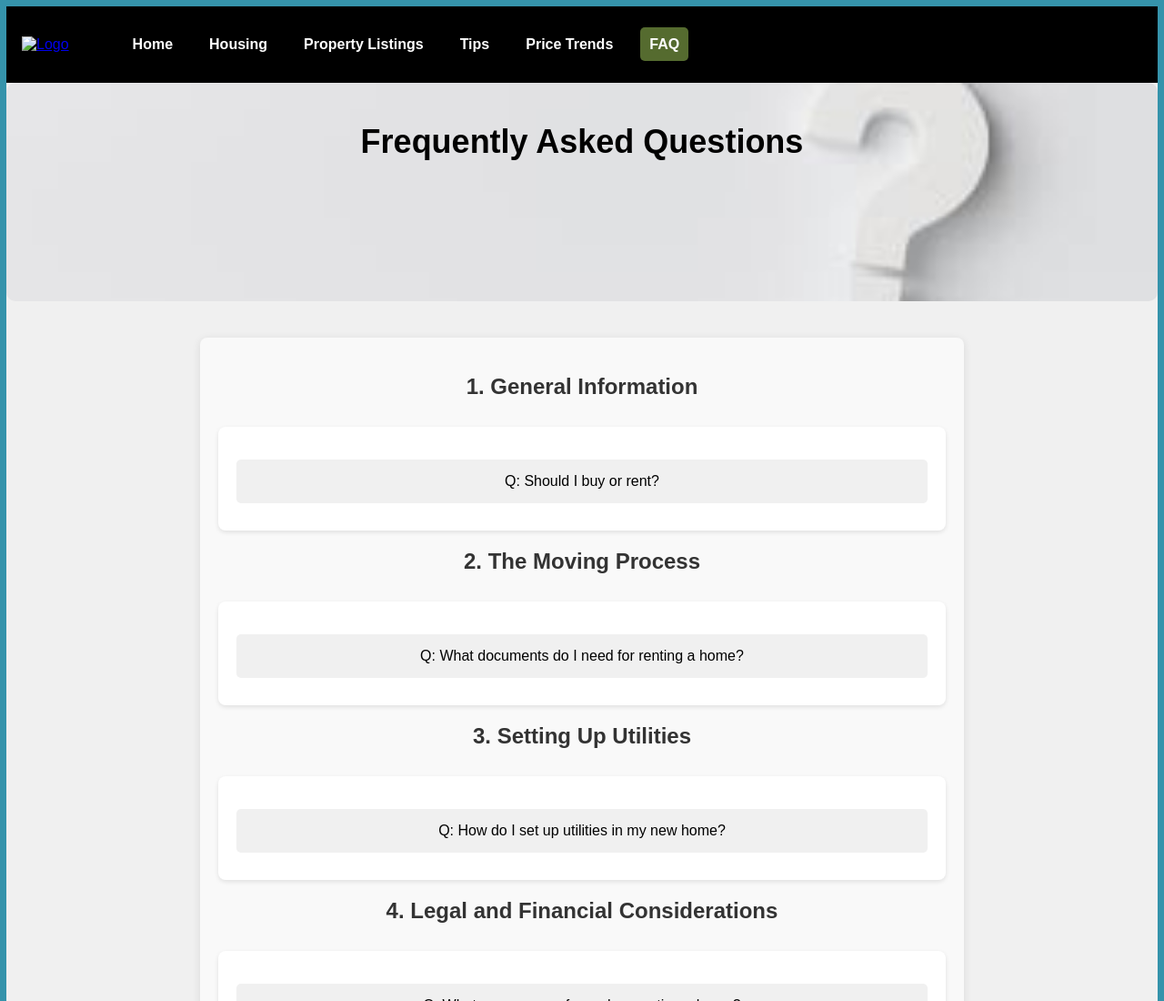
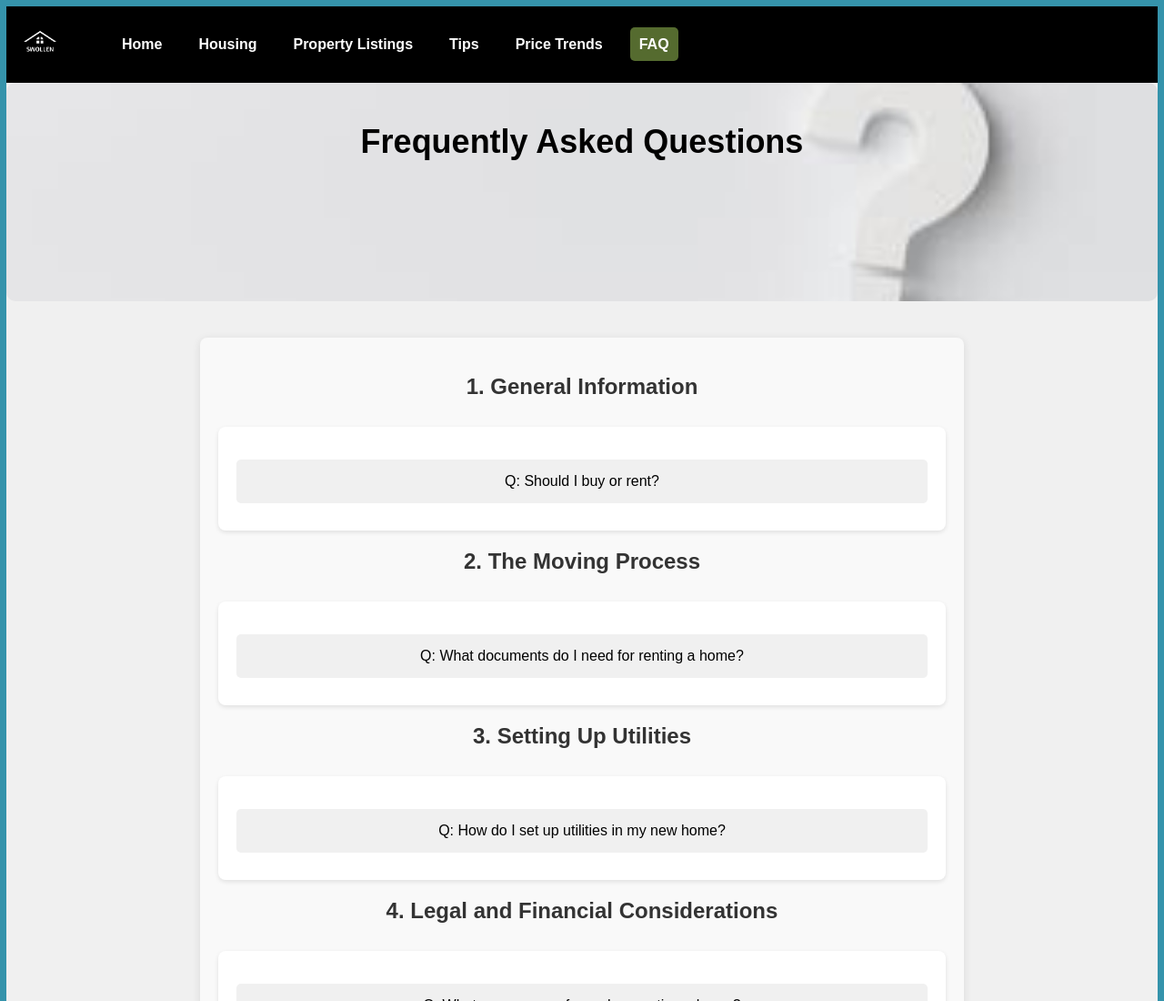
Before and after one commit to RubikKing456/Swollen-Real-Estate, a plain HTML site: page faq.html in a window 1280 px wide. Shown: the top 1100 px of the page at 91% size. Drawn offline with nearby package versions, Linux system fonts and the light colour scheme.

Commit message:
Update faq.html

```diff
--- a/faq.html
+++ b/faq.html
@@ -11,7 +11,7 @@
     <nav class="navbar">
         <div class="logo">
           <a href="index.html">
-            <img src="images/Logo.png" alt="Logo">
+            <img src="Logo.png" alt="Logo">
           </a>
         </div>
         <ul class="nav-links">
```
